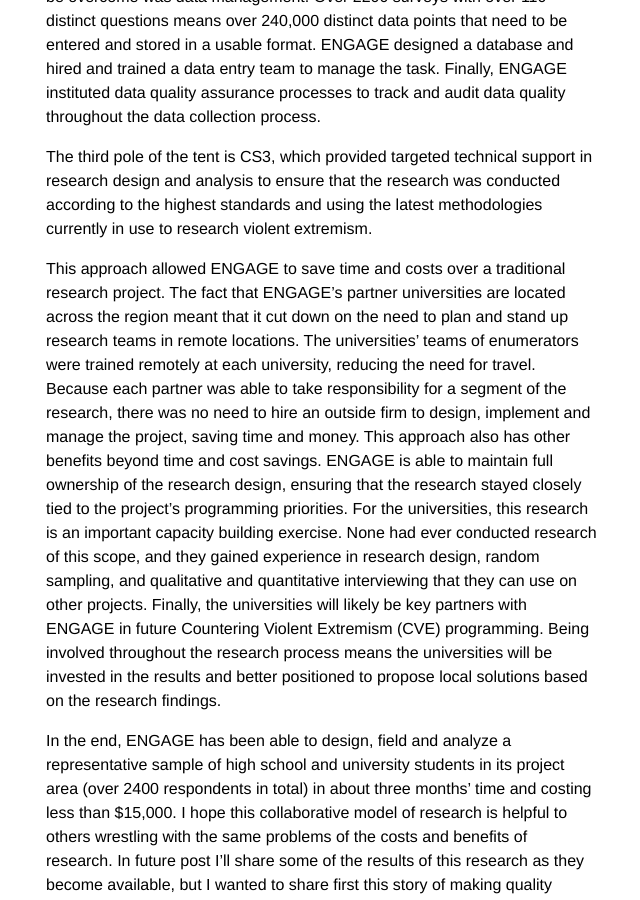
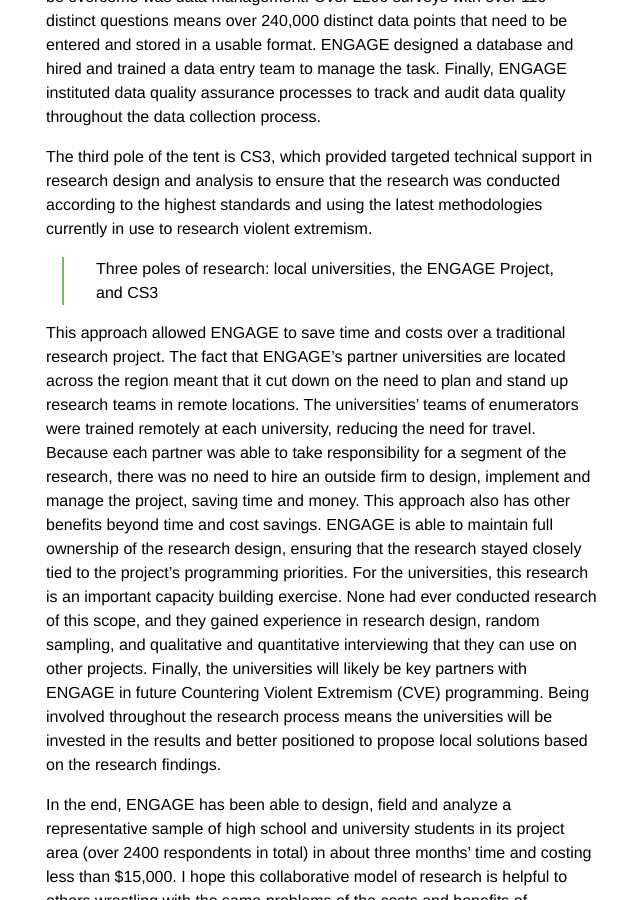
Before and after one commit to BryanSchuetz/CS-, a Jekyll site: the page built from _posts/2017-09-18-research-faster-better-cheaper.markdown, in a window 1280 px wide and 900 px high, scrolled down 1676 px. Shown: the whole window, without its empty margins (534-1174 px from the left). Built offline with Jekyll 4.4.1, drawn with Linux system fonts in a browser that asks for light colours.

Commit message:
Updated Research Faster Better Cheaper

```diff
--- a/_posts/2017-09-18-research-faster-better-cheaper.markdown
+++ b/_posts/2017-09-18-research-faster-better-cheaper.markdown
@@ -16,6 +16,7 @@ Anyone who has worked in transition or stabilization environments knows the valu
 DAI has been exploring ways to address this challenge. How can we conduct good research, on short timelines, and with small budgets to inform programming approaches in transitional and stabilization environments? DAI’s [Philippines ENGAGE](https://www.usaid.gov/philippines/democracy-human-rights-and-governance/engage) project is currently testing a new approach to research based on collaboration between implementers, donors and local academic institutions that is promising to deliver methodologically sophisticated research, at modest costs, and on a reasonable timeline to inform CVE programming.
 
 # The Approach
+
 Throughout 2017, ENGAGE partners in local government and civil society began raising concerns about the increased presence of violent extremist groups with links to the Islamic State and the influence they were exerting on youth in their communities. This simmering crisis was blown open by the [siege of Marawi City](http://www.cnn.com/2017/06/25/asia/philippines-marawi-isis/index.html) in northern Mindanao by IS-aligned fighters this May. To better respond to the evolving dynamics of extremism in the region, the ENGAGE team saw the need for research to test prominent assumptions about the drivers of extremism to inform local responses to the crisis.
 
 The need for the research was clear, but how could this type of complex and sophisticated research be conducted on a tight budget? The answer, ENGAGE discovered, was a three-way partnership between ENGAGE, five regional universities in Mindanao, and DAI’s [Center for Secure and Stable States](https://www.dai.com/our-work/solutions/fragile-states) (CS3), with each taking responsibility for essential elements of the research process. In effect, ENGAGE created a three-pole research tent, with each pole playing an essential role in holding the whole thing up.
@@ -28,6 +29,8 @@ The second pole to the research tent is the ENGAGE staff who took responsibility
 
 The third pole of the tent is CS3, which provided targeted technical support in research design and analysis to ensure that the research was conducted according to the highest standards and using the latest methodologies currently in use to research violent extremism.
 
+> Three poles of research: local universities, the ENGAGE Project, and CS3
+
 This approach allowed ENGAGE to save time and costs over a traditional research project. The fact that ENGAGE’s partner universities are located across the region meant that it cut down on the need to plan and stand up research teams in remote locations. The universities’ teams of enumerators were trained remotely at each university, reducing the need for travel. Because each partner was able to take responsibility for a segment of the research, there was no need to hire an outside firm to design, implement and manage the project, saving time and money.
 This approach also has other benefits beyond time and cost savings. ENGAGE is able to maintain full ownership of the research design, ensuring that the research stayed closely tied to the project’s programming priorities. For the universities, this research is an important capacity building exercise. None had ever conducted research of this scope, and they gained experience in research design, random sampling, and qualitative and quantitative interviewing that they can use on other projects. Finally, the universities will likely be key partners with ENGAGE in future Countering Violent Extremism (CVE) programming. Being involved throughout the research process means the universities will be invested in the results and better positioned to propose local solutions based on the research findings.
 
```
